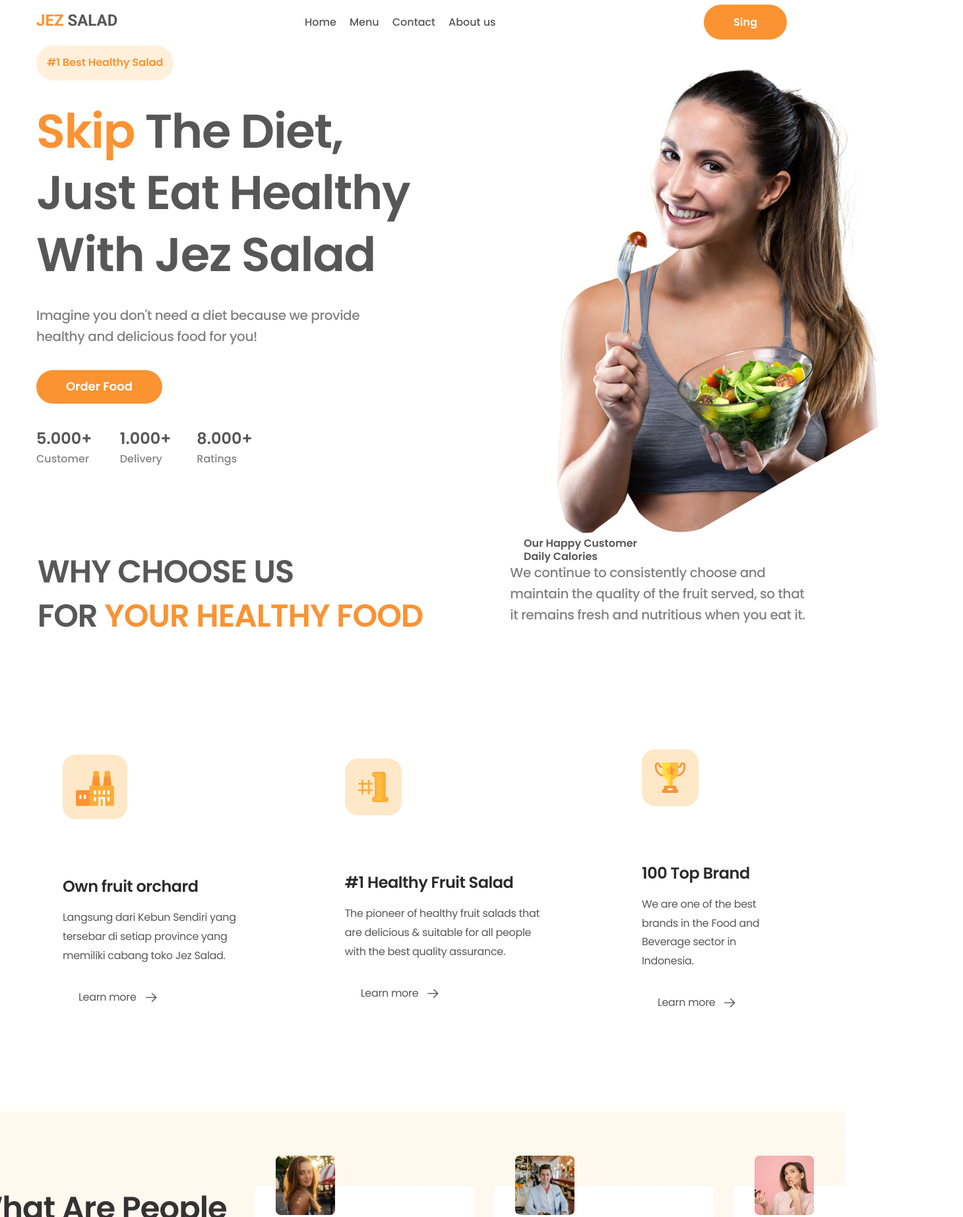
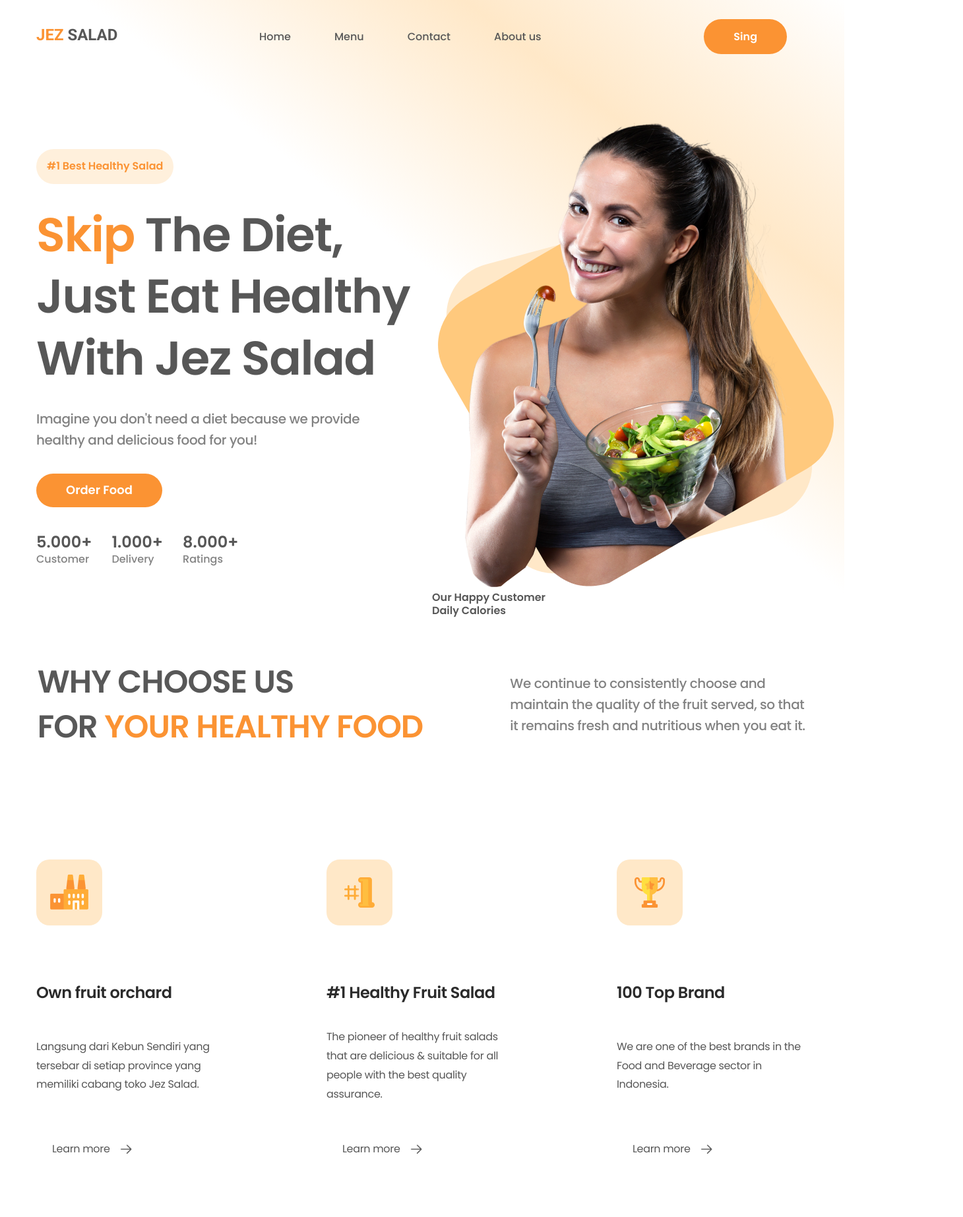
Before and after one commit to TiaanaV/Project-Jez-Salad, a plain HTML site: page index.html in a window 1280 px wide. Shown: the top 1845 px of the page at 66% size, 1460 px wide, since content can reach past the window. Drawn offline with Linux system fonts and the light colour scheme.

Commit message:
Update project

```diff
--- a/index.html
+++ b/index.html
@@ -14,6 +14,7 @@
   </head>
 
   <body>
+    <div class="gradient-decor">
       <header class="header">
         <div class="header-section">
           <h3 class="logo logo-header"><span class="yellow">JEZ</span> SALAD</h3>
@@ -49,7 +50,7 @@
           <div class="btn-rating">Our Happy Customer</div>
           <div class="btn-calories">Daily Calories</div>
         </div>
-      <p class="btn__promo_info">#1 Best Healthy Salad</p>
+        <p class="btn btn__promo_info">#1 Best Healthy Salad</p>
         <h1 class="promo__title">
           <span class="yellow">Skip</span> The Diet, Just Eat Healthy With Jez
           Salad
@@ -74,6 +75,7 @@
           </tr>
         </table>
       </section>
+    </div>
 
     <section class="benefits">
       <div class="benefits-main">
@@ -104,12 +106,7 @@
             memiliki cabang toko Jez Salad.
           </p>
           <a class="benefit-btn" href="#"
-            >Learn more<img
-              class="benefit-btn-icon"
-              src="assets/arrow-right.png"
-              alt="arrow-right"
-              width="24"
-          /></a>
+            >Learn more</a>
         </div>
 
         <div class="benefit-item">
@@ -124,12 +121,7 @@
             for all people with the best quality assurance.
           </p>
           <a class="benefit-btn" href="#"
-            >Learn more<img
-              class="benefit-btn-icon"
-              src="assets/arrow-right.png"
-              alt="arrow-right"
-              width="24"
-          /></a>
+            >Learn more</a>
         </div>
 
         <div class="benefit-item">
@@ -144,12 +136,7 @@
             Indonesia.
           </p>
           <a class=" benefit-btn" href="#"
-            >Learn more<img
-              class="benefit-btn-icon"
-              src="assets/arrow-right.png"
-              alt="arrow-right"
-              width="24"
-          /></a>
+            >Learn more</a>
         </div>
       </div>
     </section>
@@ -271,7 +258,7 @@
               type="email"
               placeholder="Enter your email address"
             />
-            <input class="btn subscribe-btn" type="submit" value="Subscribe" />
+            <button class="btn subscribe-btn" type="submit">Subscribe</button>
           </form>
         </div>
       </div>
--- a/style.css
+++ b/style.css
@@ -14,6 +14,11 @@ body {
   --yellow-text-color:#fb9333;
 }
 
+.gradient-decor{
+  background-image: linear-gradient( to right top,#fff 55%,#FFE8C8,#fff);
+
+}
+
 .header {
   margin: 0 auto;
   max-width: 1170px;
@@ -23,6 +28,8 @@ body {
   display: flex;
   align-items: baseline;
   justify-content: space-between;
+  margin-bottom:135px;
+  padding-top: 22px;
 }
 
 .logo {
@@ -34,7 +41,6 @@ body {
 }
 
 .logo-header{
-  /* margin-right: 247px; */
 }
 
 .yellow {
@@ -42,8 +48,6 @@ body {
 }
 
 .navigation-header {
-  /* width: 421px;
-  height: 41px; */
 }
 
 .navigation-menu {
@@ -57,7 +61,13 @@ body {
 
 .navigation-menu__item {
   list-style: none;
+  margin-right: 46px;
 }
+
+.navigation-menu__item:last-child{
+  margin-right: 0;
+}
+
 .navigation-menu__link {
   font-family: "Poppins";
   font-style: normal;
@@ -78,7 +88,7 @@ body {
   color: #fb9333;
   font-weight: 700;
   border-radius: 50px 50px;
-  background-color: #f2d4a9;
+  background-color: #ffffff;
 }
 
 .btn {
@@ -105,14 +115,41 @@ body {
 .promo {
   margin: 0 auto;
   max-width: 1170px;
-  padding-bottom: 120px;
+  padding-bottom: 140px;
   position: relative;
 }
 
 .promo-image {
   position: absolute;
-  left: 739px;
-  top: 20px;
+  right: -30px;
+  top: -55px;
+  z-index: 0;
+}
+
+.promo-image::before{
+  content: "";
+  position: absolute;
+  top: 170px;
+  right: 50px;
+  width: 482px;
+  height: 482px;
+  background-color: #FFC97D;
+  border-radius: 80px;
+  transform: rotate(-120deg);
+  z-index: -1;
+}
+
+.promo-image::after{
+  content: "";
+  position: absolute;
+  top: 180px;
+  right: 60px;
+  width: 482px;
+  height: 482px;
+  background-color: #FFE8C8;
+  border-radius: 80px;
+  transform: rotate(-105deg);
+  z-index: -2;
 }
 
 .promo-image_item {
@@ -165,22 +202,20 @@ body {
 
 .indicators {
   margin-top: 40px;
-  height: 61px;
-  width: 370px;
   line-height: 160%;
 }
 
 .indicator-number {
-  margin: 0;
   width: max-content;
   font-size: 24px;
+  padding-right: 30px;
 }
 
 .indicator-item {
-  margin: 0;
   width: max-content;
   font-weight: 500;
   color: #828282;
+  padding-right: 30px;
 }
 
 .benefits{
@@ -224,8 +259,9 @@ body {
 
 .benefit-item {
   display: grid;
-  grid-template-rows:1fr  min-content min-content max-content;
-  max-width: 370px;
+  grid-template-rows:1fr  min-content 1fr max-content;
+  min-width: 290px;
+  max-height: 483px;
   padding: 40px;
   margin-right:70px;
   border-radius: 50px;
@@ -236,14 +272,17 @@ body {
 }
 
 .benefit-item-image {
-  padding: 20px;
+  padding: 27px;
   background: #ffe8c8;
   border-radius: 20px;
   margin-bottom: 80px;
 }
 
+.benefit-item-image[alt = factory]{
+  padding: 18px 21px 24px;
+}
+
 .benefit-item-title {
-  align-self: center;
   margin-bottom:12px;
   font-weight: 600;
   font-size: 24px;
@@ -267,8 +306,7 @@ body {
   display: flex;
   align-items: center;
   align-self: center;
-  width: 122px;
-  height: 29px;
+  max-width: 122px;
   padding: 10px 24px;
   color: #575757;
   text-decoration: none;
@@ -276,6 +314,9 @@ body {
   line-height: 180%;
   letter-spacing: -0.02em;
   border-radius: 50px;
+  background:no-repeat 85%  url("assets/arrow-right.png");
+  background-size: 24px;
+
 }
 
 .benefit-item:hover{
@@ -287,6 +328,7 @@ body {
 .benefit-item:hover .benefit-btn{
   color: #ffffff;
   background-color: var(--yellow-text-color);
+  background-image: url("assets/arrow-right-white.png");
 }
 
 .benefit-item:hover .benefit-btn:active{
@@ -295,13 +337,7 @@ body {
 }
 
 .benefit-btn-icon {
-  width: 24px;
-  height: 24px;
   padding-left: 10px;
-}
-
-.benefit-item:hover .benefit-btn-icon{
-  background: url(assets/arrow-right-white.png) no-repeat
 }
 
 .reviews {
@@ -320,25 +356,25 @@ body {
   display: flex;
   flex-direction: column;
   align-items: center;
-  justify-content: space-between;
-  margin-left: 135px;
+  justify-content: center;
 }
 
 .reviews-title {
-  width: 416.08px;
-  height: 128px;
+  max-width: 402px;
+  margin-bottom:30px;
   color: #333333;
   word-wrap: break-word;
 }
 
 .reviews-subtitle {
-  width: 401.05px;
-  height: 72px;
+  max-width:402px;
+  margin-bottom: 32px;
   font-weight: 400;
   font-size: 16px;
   line-height: 150%;
   color: #999999;
 }
+
 .paginator {
   align-self: flex-start;
   justify-self: flex-end;
@@ -347,7 +383,7 @@ body {
 .paginator-indicators {
   font-family: "Raleway";
   font-style: normal;
-  font-weight: 700;
+  font-weight: 700;margin-bottom: 24px;
 }
 
 .current {
@@ -355,6 +391,7 @@ body {
   line-height: 64px;
   color: #333333;
 }
+
 .total {
   vertical-align: text-bottom;
   line-height: 22px;
@@ -398,8 +435,7 @@ body {
 }
 .review-item {
   display: grid;
-  width: 269px;
-  height: 402px;
+  max-width: 206px;
   padding: 24px 32px;
   margin: 0 15px;
   background: white;
@@ -415,16 +451,18 @@ body {
   line-height: 32px;
   font-feature-settings: "pnum" on, "lnum" on;
   color: #2b2b2b;
+  margin-bottom: 8px;
 }
+
 .review-author-age {
-  margin: 0;
+  margin-bottom:19px;
   font-weight: 500;
   font-size: 14px;
   line-height: 150%;
   color: #999999;
 }
+
 .review-blockquote {
-  margin: 0;
   font-weight: 400;
   font-size: 16px;
   line-height: 150%;
@@ -506,12 +544,14 @@ body {
   border-radius: 50px;
   margin-bottom: 162px;
 }
+
 .subscribe-box {
   display: flex;
   flex-direction: column;
   align-items: center;
   align-content: center;
 }
+
 .subscribe-title {
   max-width: 665px;
   text-align: center;
@@ -532,6 +572,13 @@ body {
   align-items: center;
   position: relative;
 }
+
+input[type=email]{
+  font-size: 18px;
+  line-height: 140%;
+  letter-spacing: -0.02em;
+}
+
 .subscribe-input {
   width: 661px;
   height: 60px;
```
Lines whose indentation alone changed are shown as unchanged.
